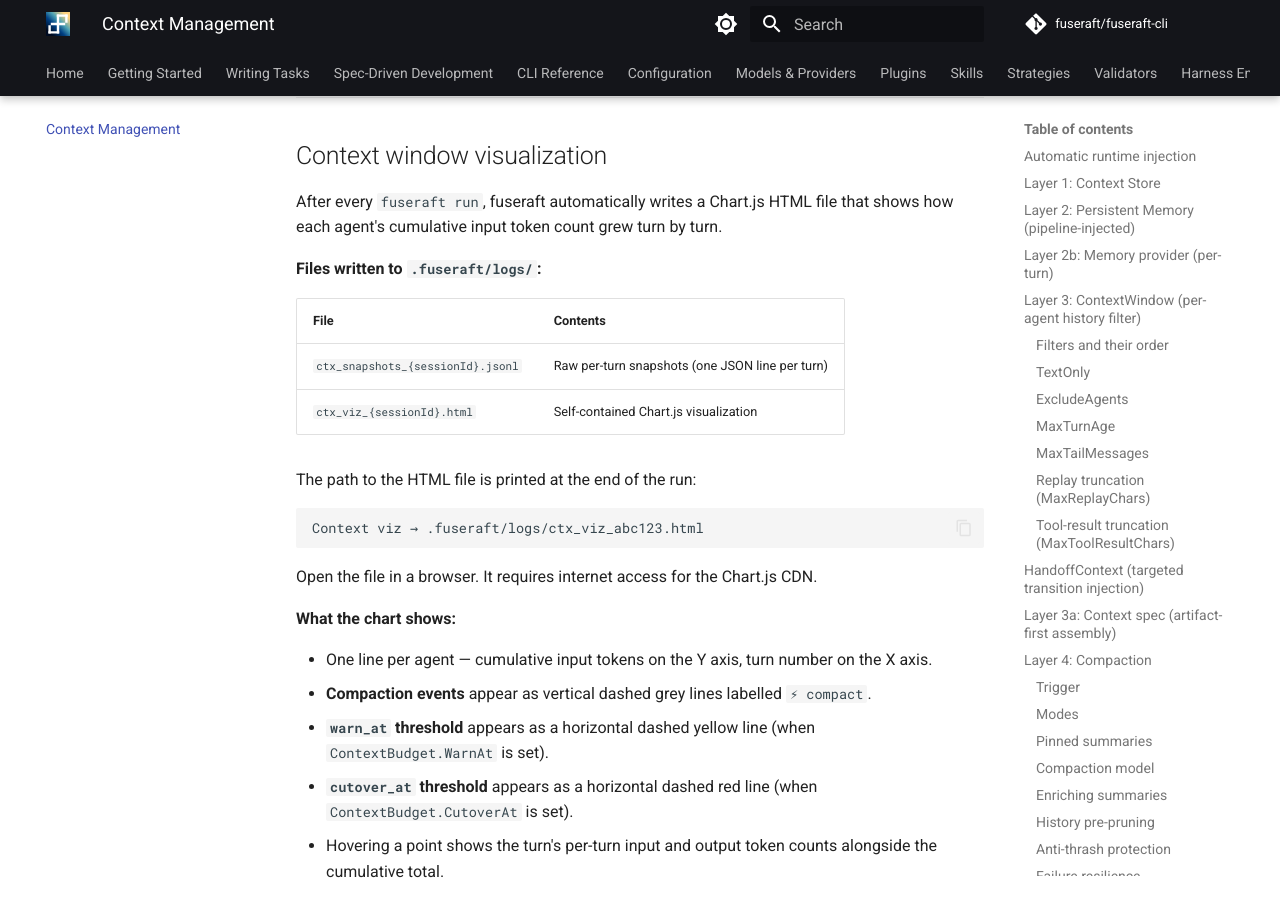
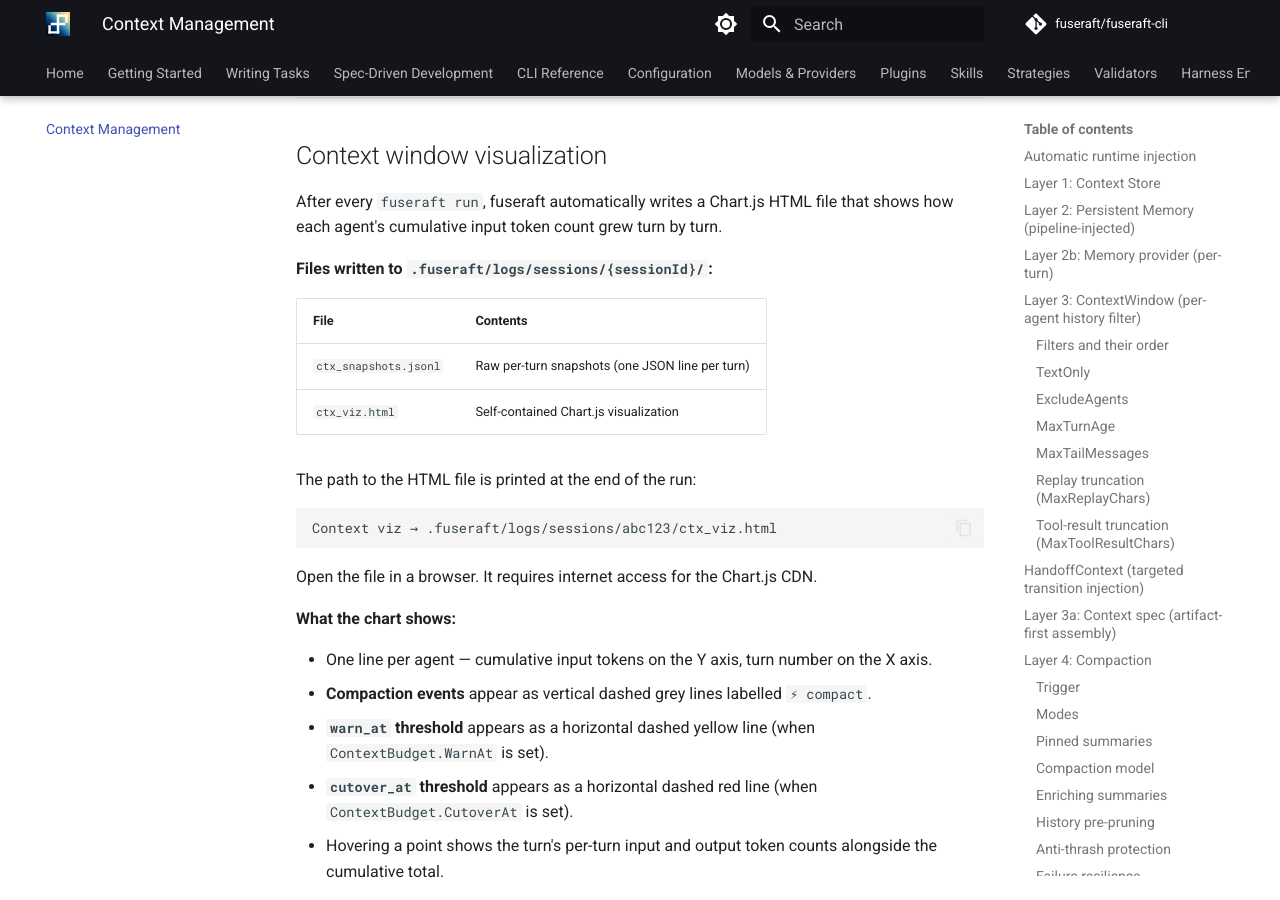
Before and after one commit to fuseraft/fuseraft-cli, an MkDocs documentation site: the page built from docs/context-management.md, in a window 1280 px wide and 900 px high, scrolled down 16475 px. Built offline with MkDocs 1.6.1 and Material for MkDocs 9.7.7, drawn with Linux system fonts in a browser that asks for light colours; comment, search, counter and statistics services are not loaded; some of the changed text lies outside the part shown.

Commit message:
docs: update log paths to reflect sessions/{id}/ structure
- ctx_snapshots, ctx_viz, and events paths updated across all doc files
- log events --path option description updated to reflect dynamic resolution

````diff
--- a/docs/context-management.md
+++ b/docs/context-management.md
@@ -659,17 +659,17 @@ context error.
 After every `fuseraft run`, fuseraft automatically writes a Chart.js HTML file that shows
 how each agent's cumulative input token count grew turn by turn.
 
-**Files written to `.fuseraft/logs/`:**
+**Files written to `.fuseraft/logs/sessions/{sessionId}/`:**
 
 | File | Contents |
 |------|----------|
-| `ctx_snapshots_{sessionId}.jsonl` | Raw per-turn snapshots (one JSON line per turn) |
-| `ctx_viz_{sessionId}.html` | Self-contained Chart.js visualization |
+| `ctx_snapshots.jsonl` | Raw per-turn snapshots (one JSON line per turn) |
+| `ctx_viz.html` | Self-contained Chart.js visualization |
 
 The path to the HTML file is printed at the end of the run:
 
 ```
-Context viz → .fuseraft/logs/ctx_viz_abc123.html
+Context viz → .fuseraft/logs/sessions/abc123/ctx_viz.html
 ```
 
 Open the file in a browser. It requires internet access for the Chart.js CDN.
@@ -739,7 +739,7 @@ Here is the full sequence from session start through a long-running session:
             YES → compact (same as turn-count trigger)
 
 4. After run completes
-   └─ Context window visualization rendered to .fuseraft/logs/ctx_viz_{sessionId}.html
+   └─ Context window visualization rendered to .fuseraft/logs/sessions/{sessionId}/ctx_viz.html
 ```
 
 ---
````
Also changed, not shown: docs/cli-reference.md (+1 -1 lines), docs/configuration.md (+2 -2 lines), docs/design.md (+1 -1 lines), docs/knowledge.md (+1 -1 lines), docs/sessions.md (+1 -1 lines).
